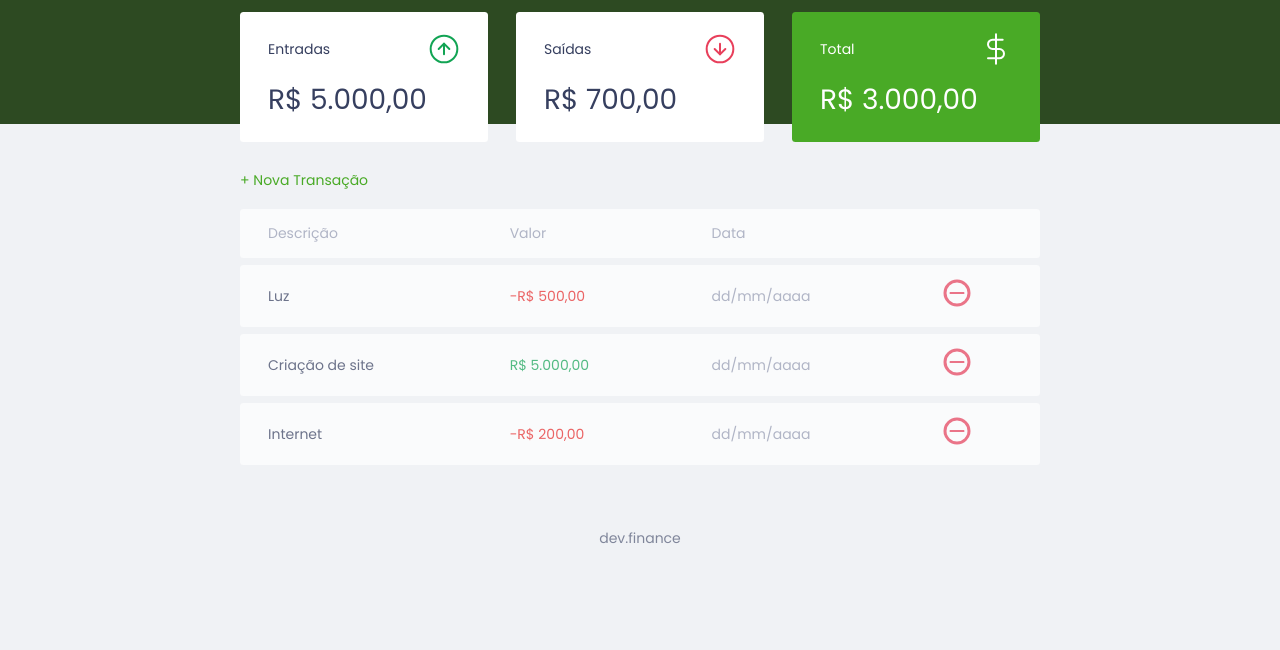
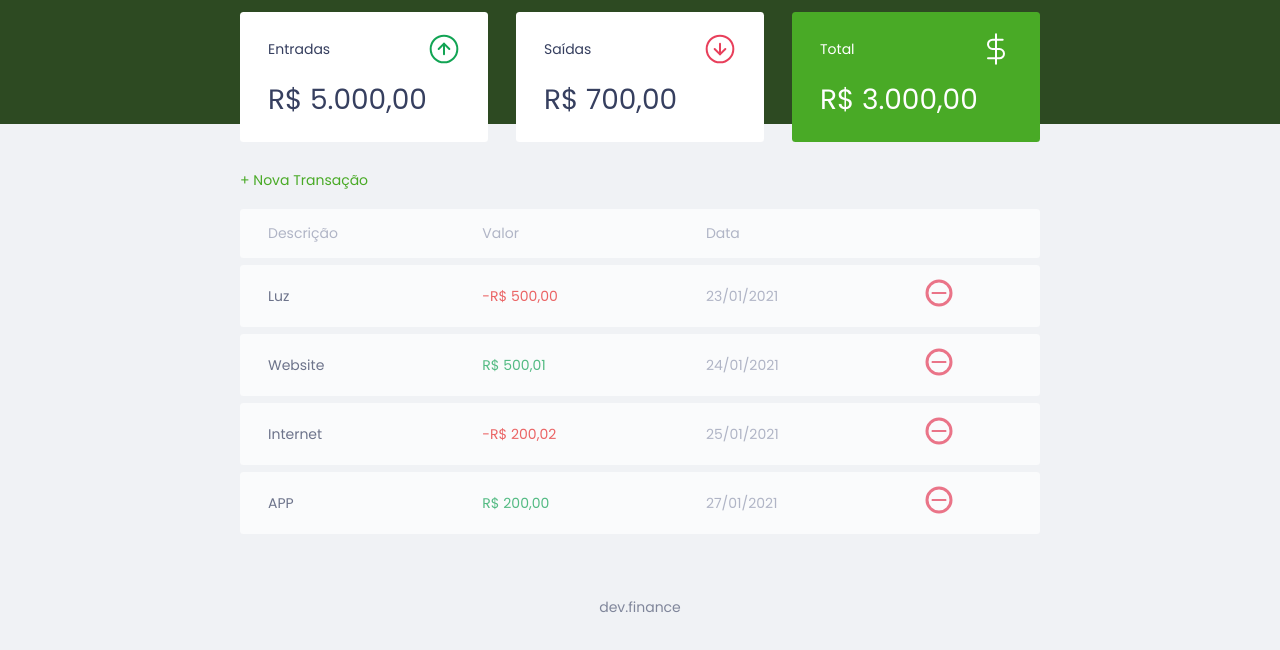
Before and after one commit to rafaelmaiabr/app-controle-financeiro, a plain HTML site: page index.html in a window 1280 px wide. Shown: the part 74-724 px from the top of the page. Drawn offline with Linux system fonts and the light colour scheme.

Commit message:
Valores transação inseridos via JS

```diff
--- a/index.html
+++ b/index.html
@@ -69,24 +69,7 @@
           </tr>
         </thead>
         <tbody>
-          <tr>
-            <td class="description">Luz</td>
-            <td class="expense"> -R$ 500,00 </td>
-            <td class="date">dd/mm/aaaa</td>
-            <td><img src="./assets/minus.svg" alt="Imagem Remove Transação"></td>
-          </tr>
-          <tr>
-            <td class="description">Criação de site</td>
-            <td class="income"> R$ 5.000,00 </td>
-            <td class="date">dd/mm/aaaa</td>
-            <td><img src="./assets/minus.svg" alt="Imagem Remove Transação"></td>
-          </tr>
-          <tr>
-            <td class="description">Internet</td>
-            <td class="expense"> -R$ 200,00 </td>
-            <td class="date">dd/mm/aaaa</td>
-            <td><img src="./assets/minus.svg" alt="Imagem Remove Transação"></td>
-          </tr>
+
         </tbody>
       </table>
     </section>
@@ -150,22 +133,7 @@
     dev.finance
   </footer>
 
-  <script>
-    const Modal = {
-      open(){
-        document
-          .querySelector('.modal-overlay')
-          .classList
-          .add('active')
-      },
-      close(){
-        document
-          .querySelector('.modal-overlay')
-          .classList
-          .remove('active')
-      }
-    }
-  </script>
+  <script src="./scripts.js"></script>
 
 </body>
 
--- /dev/null
+++ b/scripts.js
@@ -0,0 +1,110 @@
+  //usei open/close mas poderia usar toogle add ou remove classe
+const Modal = {
+  //Abre Modal
+  open() {
+    document
+      .querySelector('.modal-overlay')
+      .classList
+      .add('active')
+  },
+  //Fecha Modal
+  close() {
+    document
+      .querySelector('.modal-overlay')
+      .classList
+      .remove('active')
+  }
+}
+
+const transactions = [
+  {
+    id: 1,
+    description: 'Luz',
+    amount: -50000,
+    date: '23/01/2021'
+  },
+  {
+    id: 2,
+    description: 'Website',
+    amount: 50001,
+    date: '24/01/2021'
+  },
+  {
+    id: 3,
+    description: 'Internet',
+    amount: -20002,
+    date: '25/01/2021'
+  },
+  {
+    id: 4,
+    description: 'APP',
+    amount: 20000,
+    date: '27/01/2021'
+  }
+];
+
+const Transaction = {
+  incomes() {
+    // somar as entradas
+  },
+  expenses() {
+    // somar as saídas
+  },
+  total() {
+      // entradas - saídas
+  }
+}
+
+const DOM = {
+  transactionsContainer: document.querySelector('#data-table tbody'),
+
+  addTransaction(transaction, index) {
+    const tr = document.createElement('tr')
+    tr.innerHTML = DOM.innerHTMLTransaction(transaction)
+
+    DOM.transactionsContainer.appendChild(tr)
+
+  },
+  innerHTMLTransaction(transaction) {
+    const CSSclass = transaction.amount > 0 ? "income" : "expense"
+
+    const amount = Utils.formatCurrency(transaction.amount)
+
+    const html = `
+      <tr>
+        <td class="description">${transaction.description}</td>
+        <td class="${CSSclass}">${amount}</td>
+        <td class="date">${transaction.date}</td>
+        <td>
+          <img src="./assets/minus.svg" alt="Imagem Remove Transação">
+        </td>
+      </tr>
+    `
+
+    return html
+  }
+}
+
+const Utils = {
+  formatCurrency(value) {
+    //Valor negativo ou positivo
+    const signal = Number(value) < 0 ? "-" : ""
+
+    value = String(value).replace(/\D/g, "")
+
+    //Transforma valor em decimal 10000 = 100,00
+    value = Number(value) / 100
+
+    //Transforma em moeda
+    value = value.toLocaleString("pt-BR", {
+      style: "currency",
+      currency: "BRL"
+    })
+
+    return signal + value
+  }
+}
+
+transactions.forEach(function(transaction) {
+  DOM.addTransaction(transaction)
+})
```
